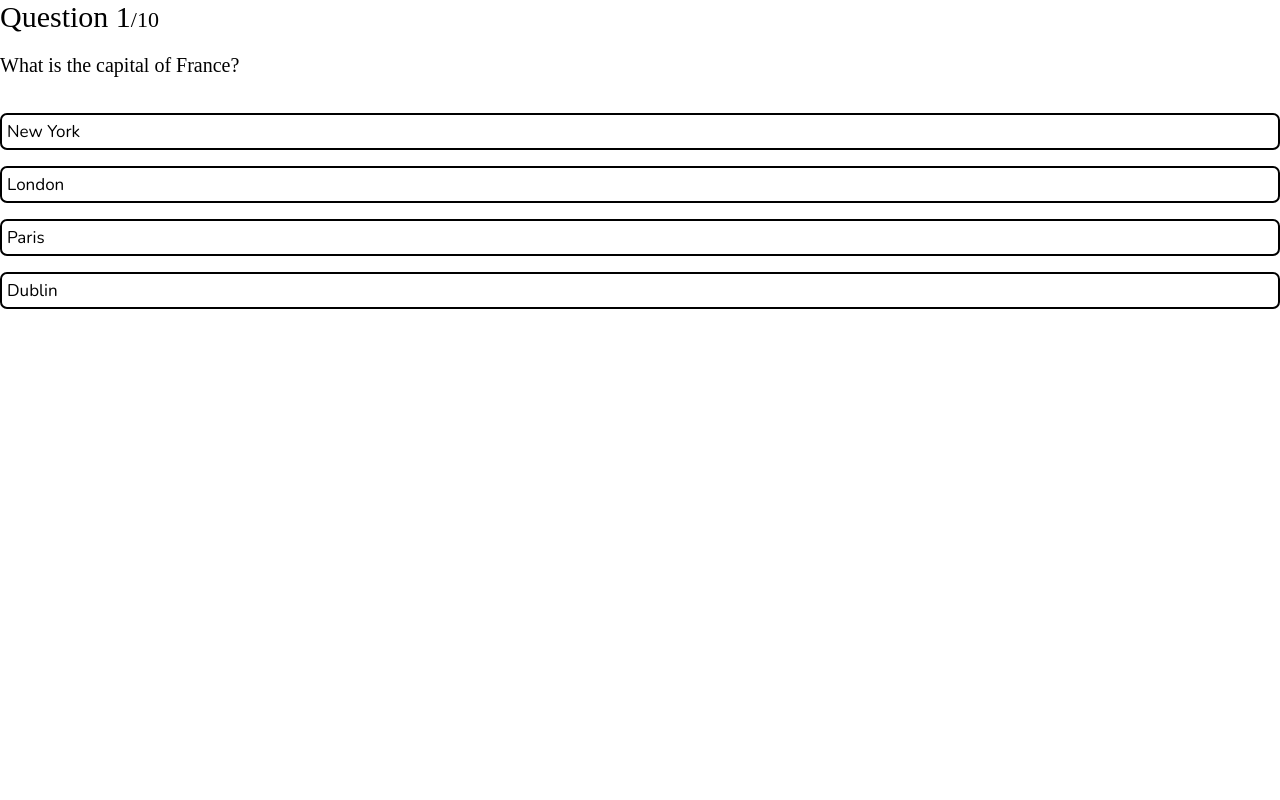
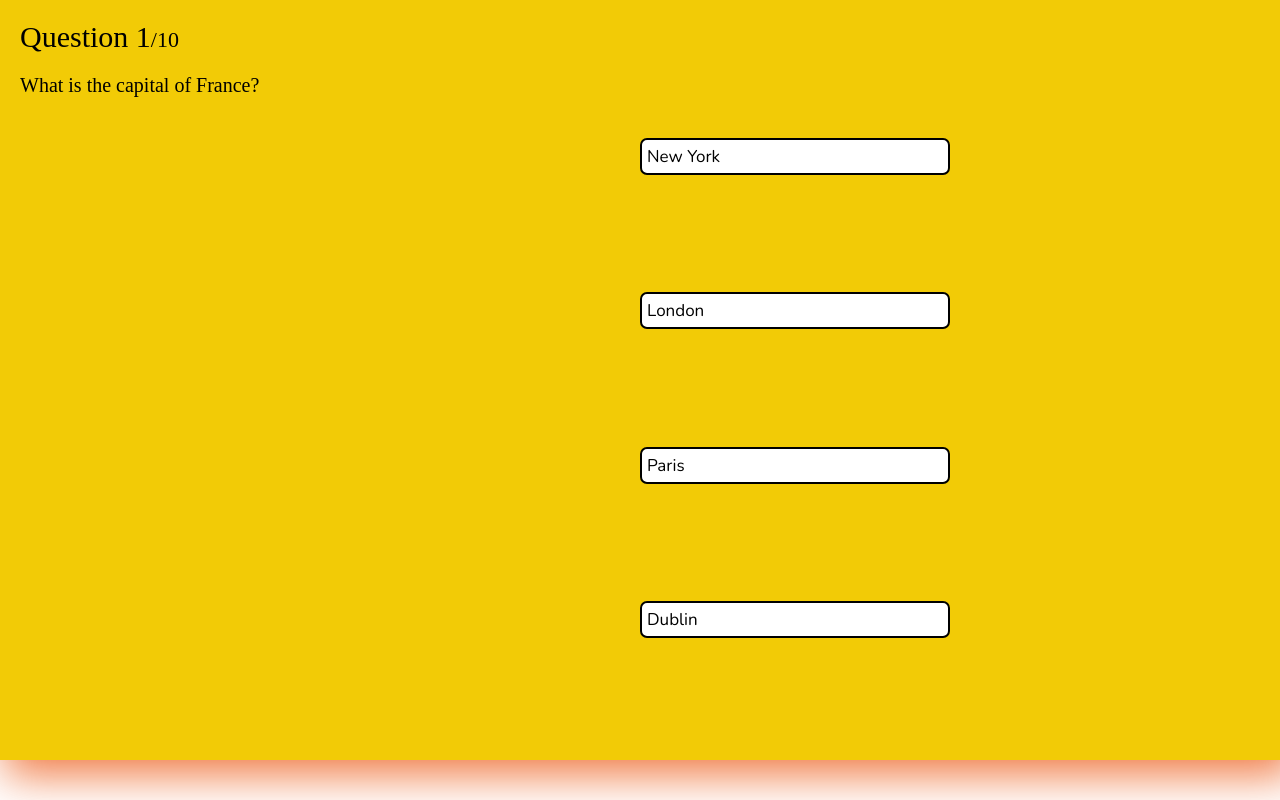
Before and after one commit to sym-edu/XP-UI, a React (Create React App) app: page /quiz in a window 1280 px wide. Built offline with nearby package versions, Linux system fonts and the light colour scheme.

Commit message:
updated css on quiz

```diff
--- a/src/App.js
+++ b/src/App.js
@@ -4,7 +4,7 @@ import LandingPage from './landingpage.jsx';
 import { BrowserRouter as Router , Switch , Route } from "react-router-dom";
 import { Login } from './Login/Login.js';
 import Register from './Login/Register.js';
-import Assignments from './uploading/uploader.js';
+// import Assignments from './uploading/uploader.js';
 import Chatbot from './chatbot/chatbot.js';
 import ProfileStatistics from './Profile/profile.js';
 import QuizComponent from './quiz/quiz.js';
@@ -43,7 +43,7 @@ function App() {
             <Route exact path='/helper'>
               <NeedHelpPage />
             </Route>
-            <Route component = { Login } />
+            <Route component = { Curriculum } />
           </Switch>
       </Router>
     </div>
--- a/src/quiz/quiz.css
+++ b/src/quiz/quiz.css
@@ -9,17 +9,17 @@
     color: black;
   }
 
-  /* .app {
+  .quii {
     background-color: #f2cb06;
-    width: 600px;
-    min-height: 300px;
+    width: 100%;
+    min-height: 760px;
     height: min-content;
-    border-radius: 15px;
+    border-radius: 0;
     padding: 20px;
     box-shadow: 10px 10px 42px 5px rgba(235, 76, 3, 0.75);
     display: flex;
     justify-content: space-evenly;
-  } */
+  }
 
   .score-section {
     display: flex;
@@ -49,7 +49,7 @@
 
   .timer-text {
     background: rgb(240, 177, 61);
-    padding: 15px;
+    padding: 100px;
     margin-top: 20px;
     margin-right: 20px;
     border: 5px solid rgb(255, 189, 67);
@@ -66,7 +66,7 @@
   }
 
   button {
-    width: 100%;
+    width: 50%;
     font-size: 17px;
     color: black;
     background-color: white;
--- a/src/quiz/quiz.js
+++ b/src/quiz/quiz.js
@@ -111,7 +111,7 @@ export default function QuizComponent() {
 		}
 	};
 	return (
-		<div className='app'>
+		<div className='quii'>
 			{showScore ? (
 				<div className='score-section'>
 					You scored {score} out of {questions.length}
```
